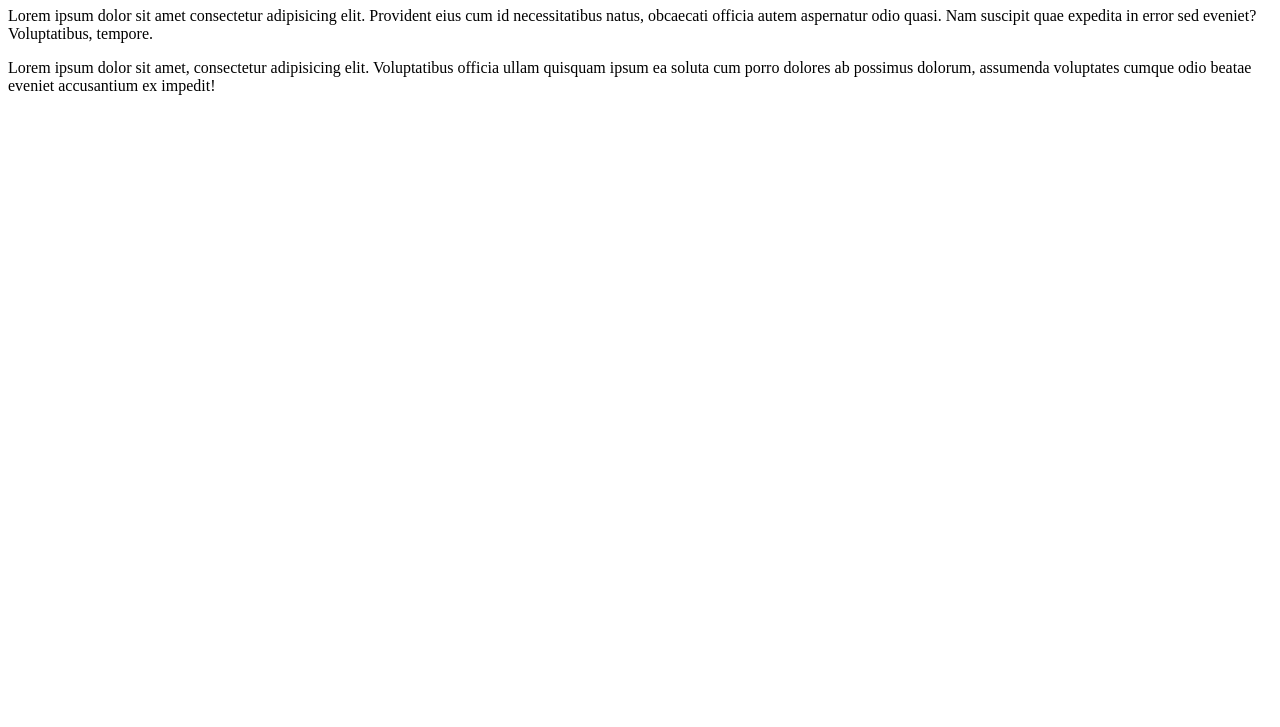
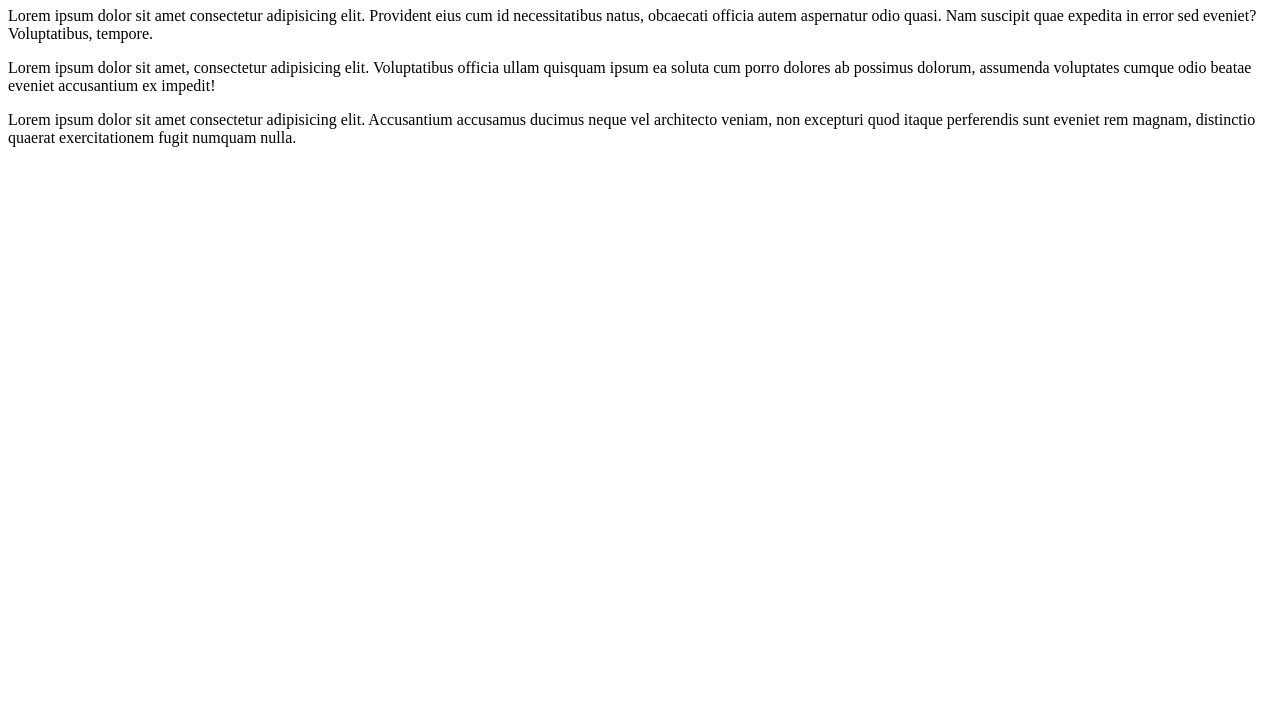
Before and after one commit to gianpablo/HelloWorld, a plain HTML site: page ExampleWebsite/index.html in a window 1280 px wide. Shown: the part 73-800 px from the top of the page. Drawn offline with Linux system fonts and the light colour scheme.

Commit message:
new lorem ipsum
updated

```diff
--- a/ExampleWebsite/index.html
+++ b/ExampleWebsite/index.html
@@ -9,5 +9,6 @@
     <h1>Hello, world!</h1>
     <p>Lorem ipsum dolor sit amet consectetur adipisicing elit. Provident eius cum id necessitatibus natus, obcaecati officia autem aspernatur odio quasi. Nam suscipit quae expedita in error sed eveniet? Voluptatibus, tempore.</p>
     <p>Lorem ipsum dolor sit amet, consectetur adipisicing elit. Voluptatibus officia ullam quisquam ipsum ea soluta cum porro dolores ab possimus dolorum, assumenda voluptates cumque odio beatae eveniet accusantium ex impedit!</p>
+    <p>Lorem ipsum dolor sit amet consectetur adipisicing elit. Accusantium accusamus ducimus neque vel architecto veniam, non excepturi quod itaque perferendis sunt eveniet rem magnam, distinctio quaerat exercitationem fugit numquam nulla.</p>
 </body>
 </html>
```
